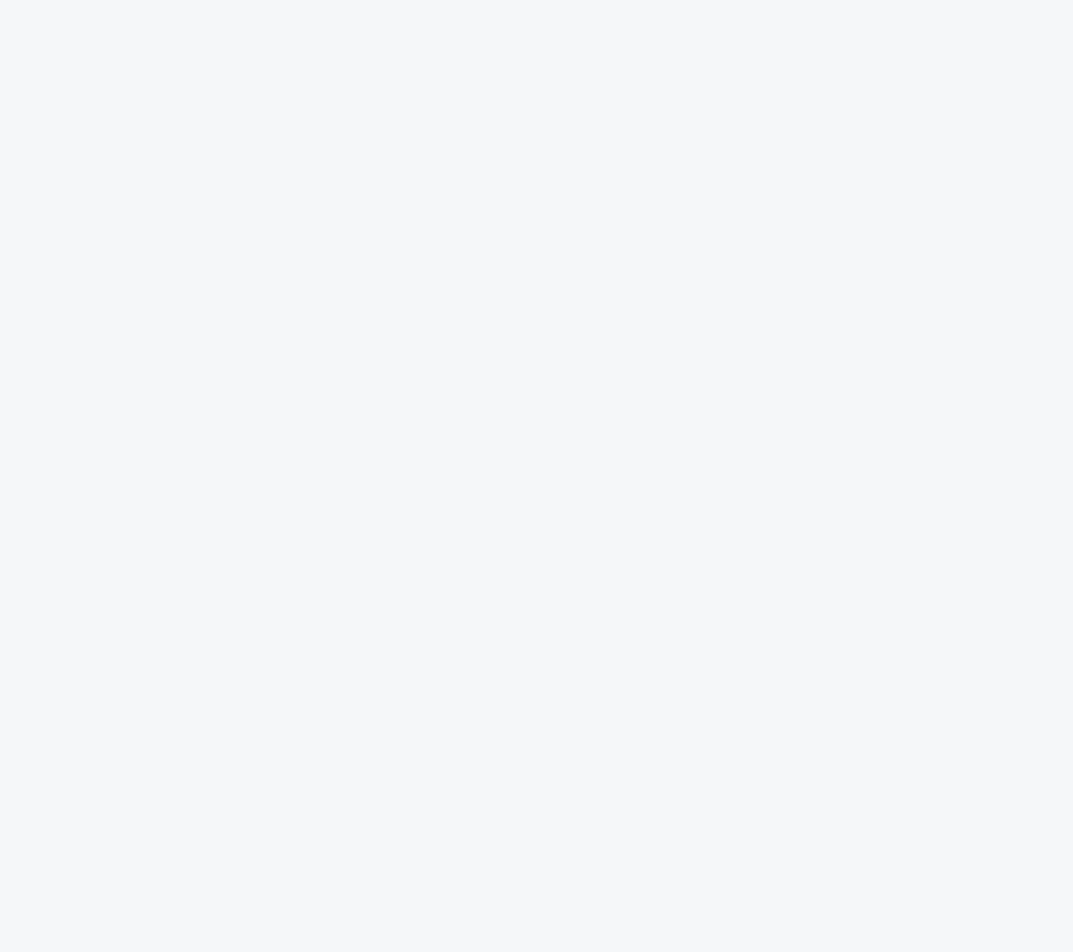
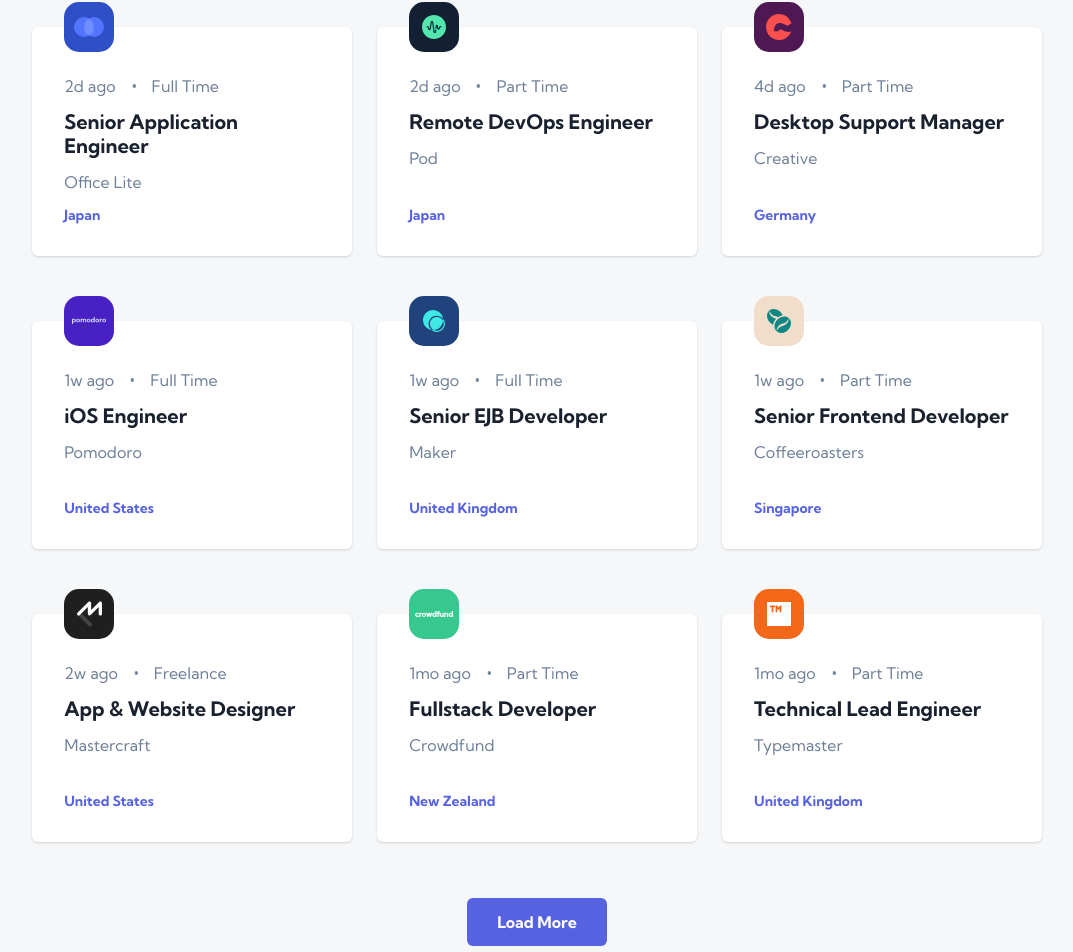
Before and after one commit to nadlgit/fmchallenge-devjobs, a React (Vite) app: page /#/ in a window 1280 px wide. Shown: the part 563-1515 px from the top of the page, without its empty margins (103-1176 px from the left). Before the commit the page ends 800 px from the top, so only its background shows below. Built offline with nearby package versions, Linux system fonts and the light colour scheme.

Commit message:
feat: job list components design

```diff
--- a/src/ui/components/job-list/job-card.tsx
+++ b/src/ui/components/job-list/job-card.tsx
@@ -17,13 +17,14 @@
   <Card
     as="article"
     pos="relative"
-    mt="40px"
-    mb="10px"
-    pt="30px"
-    px="10px"
-    pb="10px"
+    minH="14.25rem"
+    mt="1.5625rem"
+    pt="3.0625rem"
+    px="2rem"
+    pb="2rem"
     bgColor="bg.base"
     color="darkgrey"
+    gap="0.875rem"
   >
     <Flex
       pos="absolute"
@@ -58,7 +59,15 @@
     <Text fontSize="1rem" lineHeight="1.25rem">
       {company}
     </Text>
-    <Text fontSize="0.875rem" lineHeight="1.125rem" fontWeight="bold" color="violet">
+    <Text
+      flexGrow={1}
+      display="flex"
+      alignItems="end"
+      fontSize="0.875rem"
+      lineHeight="1.125rem"
+      fontWeight="bold"
+      color="violet"
+    >
       {location}
     </Text>
   </Card>
--- a/src/ui/components/job-list/job-list.tsx
+++ b/src/ui/components/job-list/job-list.tsx
@@ -1,19 +1,42 @@
-import { Box, Text } from '@chakra-ui/react';
+import { Box, Button, Card, SimpleGrid } from '@chakra-ui/react';
 import { type JobSummary } from '@/data';
 import { JobCard } from './job-card';
 
 type JobListProps = { list: JobSummary[] };
 
-export const JobList = ({ list }: JobListProps) => (
-  <Box mt="100px">
-    {list.length > 0 ? (
-      <Box>
-        {list.map((job) => (
+export const JobList = ({ list }: JobListProps) => {
+  const displayedItems = list.slice(0, 12);
+
+  const marginTop = {
+    base: 'max(4.5rem, calc(3.308vw + 3.725rem))',
+    tablet: 'min(7.4375rem, calc(5.06vw + 2.884rem))',
+  };
+  return displayedItems.length > 0 ? (
+    <Box mt={marginTop} mb="clamp(3.875rem, calc(6.25vw + 0.875rem), 6.5rem)" textAlign="center">
+      <SimpleGrid
+        minChildWidth="min(18.75rem, 100%)"
+        rowGap="clamp(1.5rem, calc(4.07vw + 0.55rem), 2.5rem)"
+        columnGap="clamp(0.625rem, calc(2.97vw - 0.8rem), 1.875rem)"
+        textAlign="left"
+      >
+        {displayedItems.map((job) => (
           <JobCard key={job.id} {...job} />
         ))}
-      </Box>
-    ) : (
-      <Text>No job found.</Text>
-    )}
-  </Box>
-);
+      </SimpleGrid>
+      {displayedItems.length < list.length && (
+        <Button
+          variant="button1"
+          h="3rem"
+          w="8.75rem"
+          mt="clamp(2rem, calc(6.1vw + 0.57rem), 3.5rem)"
+        >
+          Load More
+        </Button>
+      )}
+    </Box>
+  ) : (
+    <Card mt={marginTop} p="1.5rem" bgColor="bg.base" color="text.base">
+      No job found.
+    </Card>
+  );
+};
--- a/src/ui/pages/home.tsx
+++ b/src/ui/pages/home.tsx
@@ -1,9 +1,11 @@
-import { Filter } from '@/ui/components';
+import { getJobSummaries } from '@/data';
+import { Filter, JobList } from '@/ui/components';
 
 export const Home = () => {
   return (
     <>
       <Filter onFilter={(filters) => console.log(filters)} />
+      <JobList list={getJobSummaries()} />
     </>
   );
 };
```
